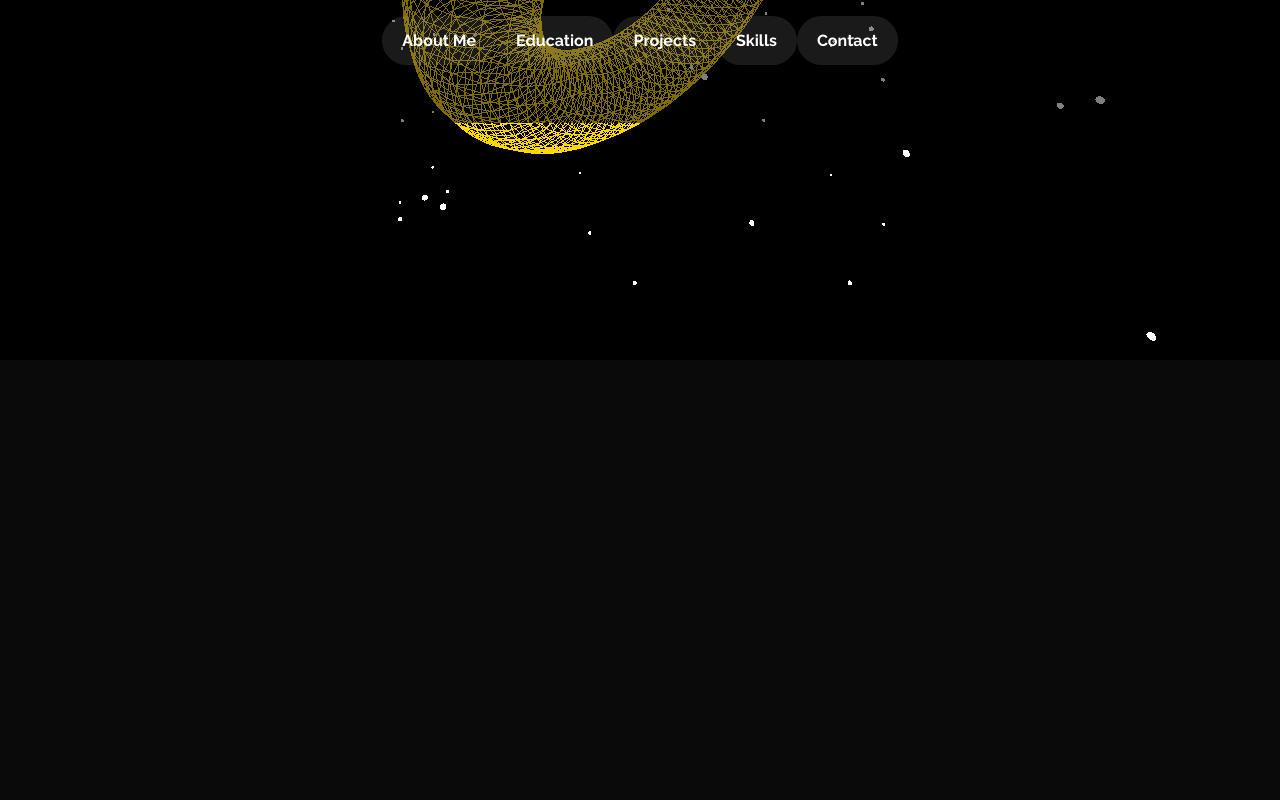
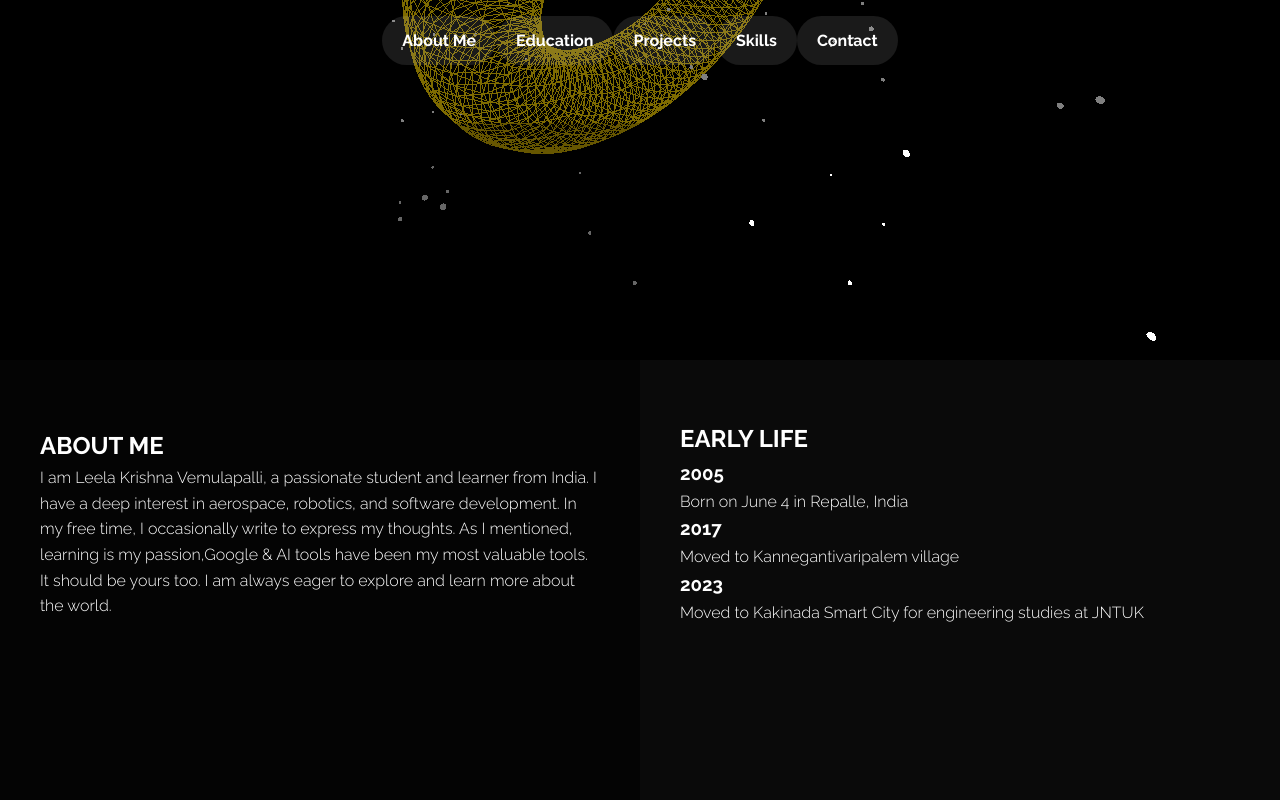
Before and after one commit to leelakrishnavemulapalli/portfolio.me, a plain HTML site: page index.html in a window 1280 px wide. Shown: the part 440-1240 px from the top of the page. Drawn offline with nearby package versions, Linux system fonts and the light colour scheme; animation ran at ten frames a second.

Commit message:
Update index.html

```diff
--- a/index.html
+++ b/index.html
@@ -522,19 +522,32 @@
             });
         });
 
-        // Scroll-triggered animations
 gsap.utils.toArray('section').forEach(section => {
         gsap.from(section, {
             opacity: 0,
-                y: 100,
-                duration: 1,
+            y: 50, // Reduced from 100 to 50 for a subtler effect
+            duration: 0.8, // Reduced from 1 to 0.8 for faster animation
             scrollTrigger: {
                 trigger: section,
-                    start: "top center+=100",
-                    toggleActions: "play none none reverse"
+                start: "top bottom-=100", // Changed to trigger earlier
+                toggleActions: "play none none none" // Changed to not reverse on scroll up
             }
         });
     });
+
+    // Ensure contact section is visible
+    gsap.set('#contact', { opacity: 1, y: 0 });
+
+    // Simplified hover animations
+    document.querySelectorAll('a, button, .project-card, .skill-card, .social-icon, .project-btn').forEach(item => {
+        item.addEventListener('mouseenter', () => {
+            gsap.to(item, { scale: 1.05, duration: 0.3 });
+        });
+        item.addEventListener('mouseleave', () => {
+            gsap.to(item, { scale: 1, duration: 0.3 });
+        });
+    });
+
 
         // Responsive handling
         function handleResize() {
```
Lines whose indentation alone changed are shown as unchanged.
